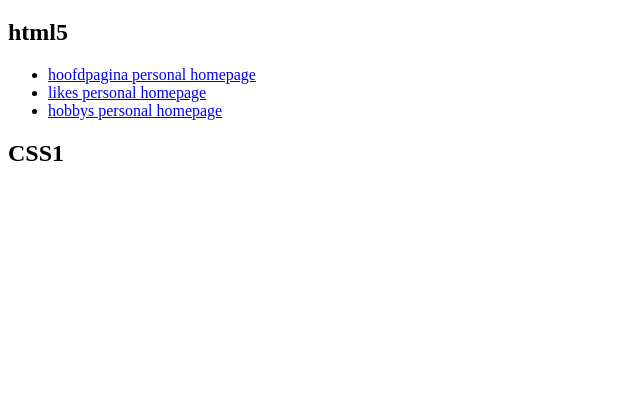
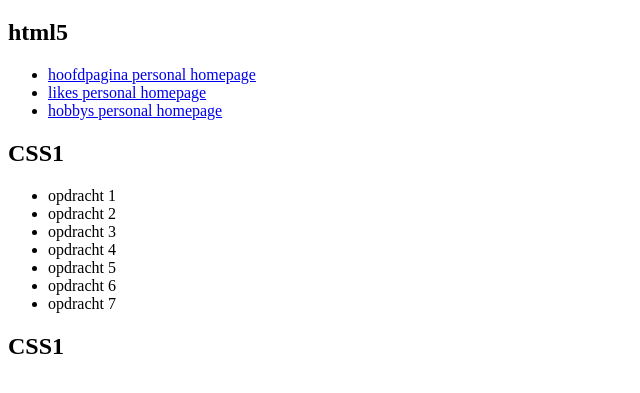
Before and after one commit to kechaan/Web-developement-semester1, a plain HTML site: page index.html in a window 1280 px wide. Shown: the part 61-454 px from the top of the page, without its empty margins (0-640 px from the left). Drawn offline with Linux system fonts and the light colour scheme.

Commit message:
Update index.html

```diff
--- a/index.html
+++ b/index.html
@@ -7,13 +7,28 @@
 <body>
 <h1>Projecten</h1>
 
-<h2>html5</h2>
-<ul>
-<li><a href="html5/index.html">hoofdpagina personal homepage<a></li>
-<li><a href="html5/hobbys.html">likes personal homepage<a></li>
-<li><a href="html5/likes.html">hobbys personal homepage<a></li>
-</ul>
+<section>
+    <h2>html5</h2>
+    <ul>
+        <li><a href="html5/index.html">hoofdpagina personal homepage</a></li>
+        <li><a href="html5/hobbys.html">likes personal homepage</a></li>
+        <li><a href="html5/likes.html">hobbys personal homepage</a></li>
+    </ul>
+</section>
 
+<section>
+    <h2>CSS1</h2>
+    <ul>
+        <li><a>opdracht 1</a></li>
+        <li><a>opdracht 2</a></li>
+        <li><a>opdracht 3</a></li>
+        <li><a>opdracht 4</a></li>
+        <li><a>opdracht 5</a></li>
+        <li><a>opdracht 6</a></li>
+        <li><a>opdracht 7</a></li>
+    </ul>
+
+</section>
 <h2>CSS1</h2>
 </body>
 </html>
```
